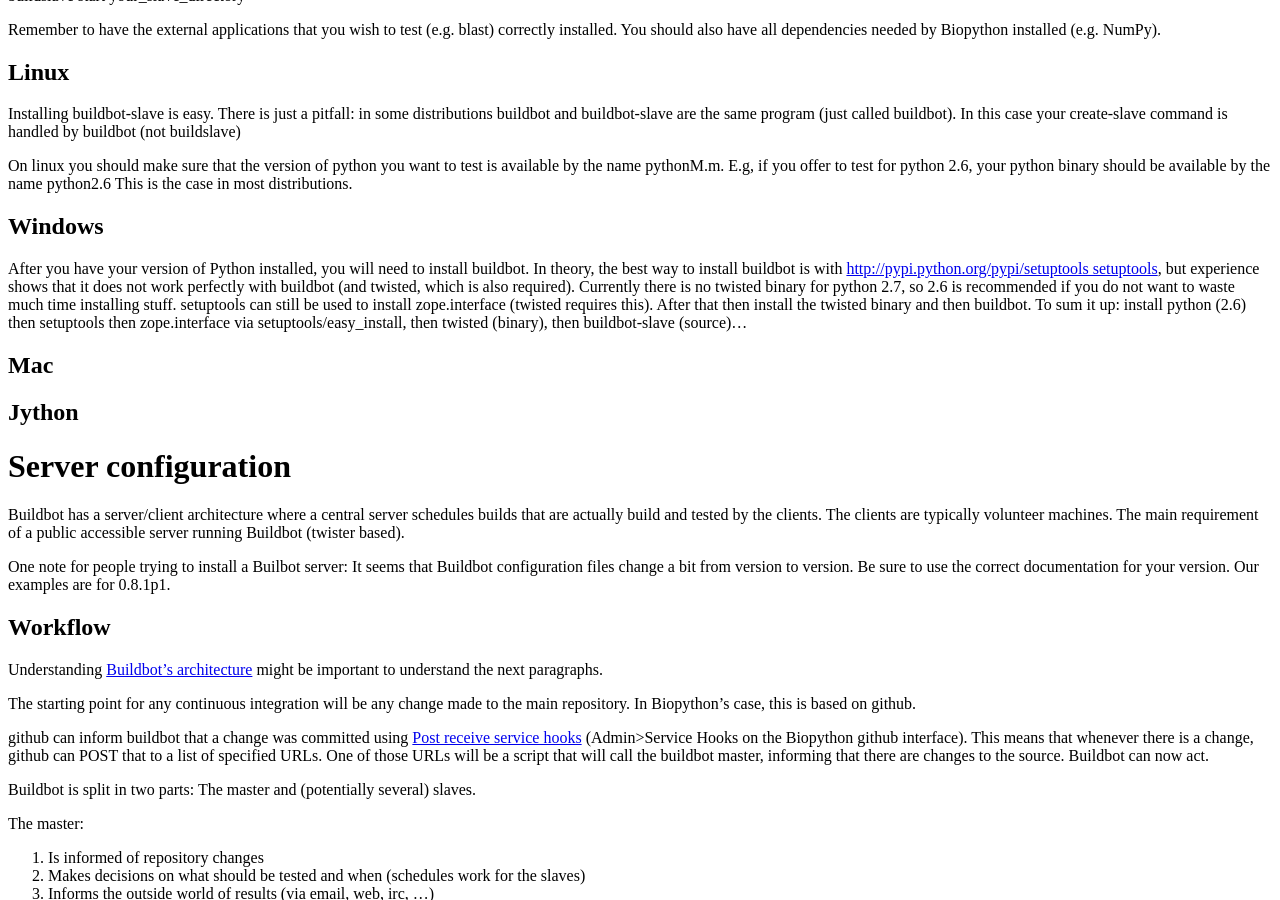
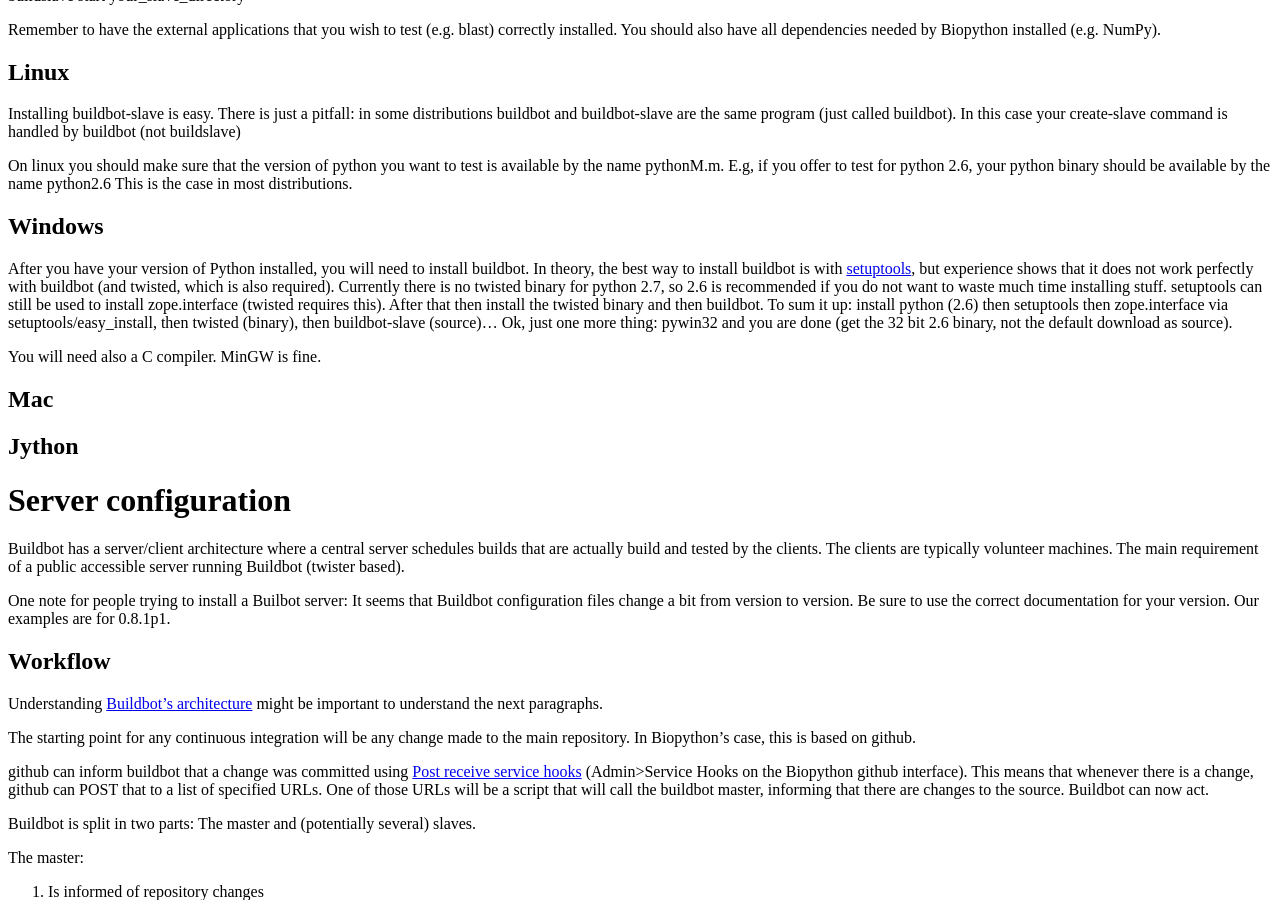
Before and after one commit to biopython/biopython.github.io, a Jekyll site: the page built from wiki/Continuous_integration.md, in a window 1280 px wide and 900 px high, scrolled down 562 px. Built offline with Jekyll 4.4.1, drawn with Linux system fonts in a browser that asks for light colours.

Commit message:
/* Windows */

```diff
--- a/wiki/Continuous_integration.md
+++ b/wiki/Continuous_integration.md
@@ -69,16 +69,18 @@ Windows
 
 After you have your version of Python installed, you will need to
 install buildbot. In theory, the best way to install buildbot is with
-[http://pypi.python.org/pypi/setuptools
-setuptools](http://pypi.python.org/pypi/setuptools_setuptools "wikilink"),
-but experience shows that it does not work perfectly with buildbot (and
-twisted, which is also required). Currently there is no twisted binary
-for python 2.7, so 2.6 is recommended if you do not want to waste much
-time installing stuff. setuptools can still be used to install
-zope.interface (twisted requires this). After that then install the
-twisted binary and then buildbot. To sum it up: install python (2.6)
-then setuptools then zope.interface via setuptools/easy\_install, then
-twisted (binary), then buildbot-slave (source)...
+[setuptools](http://pypi.python.org/pypi/setuptools), but experience
+shows that it does not work perfectly with buildbot (and twisted, which
+is also required). Currently there is no twisted binary for python 2.7,
+so 2.6 is recommended if you do not want to waste much time installing
+stuff. setuptools can still be used to install zope.interface (twisted
+requires this). After that then install the twisted binary and then
+buildbot. To sum it up: install python (2.6) then setuptools then
+zope.interface via setuptools/easy\_install, then twisted (binary), then
+buildbot-slave (source)... Ok, just one more thing: pywin32 and you are
+done (get the 32 bit 2.6 binary, not the default download as source).
+
+You will need also a C compiler. MinGW is fine.
 
 Mac
 ---
```
Also changed, not shown: 1 other file.
